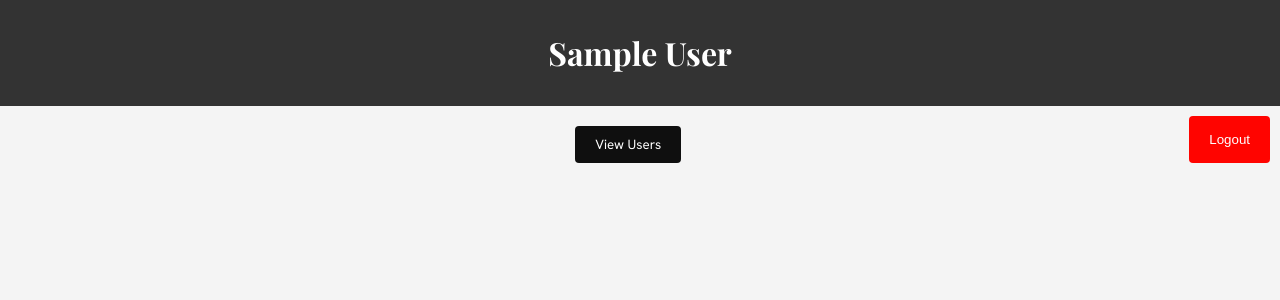
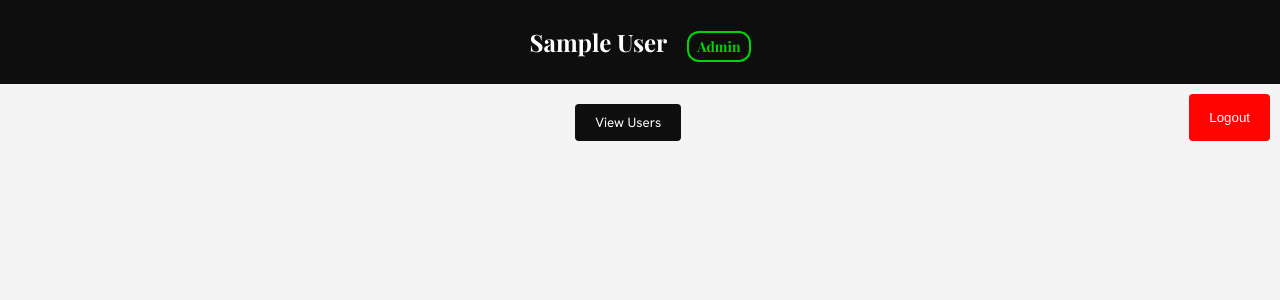
Before and after one commit to KathiraveluLab/Beehive, a Flask app: page /admin in a window 1280 px wide. Shown: the top 300 px of the page. Run offline with Flask 3, Linux system fonts and the light colour scheme; the visitor is signed in with stand-in values (Sample User, id 1); parts of the project's set-up code (start-up, migrations or seed data) failed here and were passed over; some web fonts are replaced.

Commit message:
Added a Admin badge and change the color
Signed-off-by: mdxabu <abdullahfakrudeen2020@gmail.com>

```diff
--- a/app.py
+++ b/app.py
@@ -29,11 +29,11 @@ from Database.userdatahandler import (
     save_image,
     update_image
 )
+from usersutils import valid_username
 
 sys.path.append(os.path.dirname(os.path.abspath(__file__)))
 
 from OAuth.config import ALLOWED_EMAILS, GOOGLE_CLIENT_ID
-import users.valid_username as valid_username
 
 
 app = Flask(__name__)
--- a/static/css/admin.css
+++ b/static/css/admin.css
@@ -11,11 +11,23 @@ body {
 
 
 .nav{
-    background-color: #333;
+    background-color: #0e0e0e;
     color: #fff;
     text-align: center;
     padding: 10px;
+    font-size: 12px;
 }
+
+.badge {
+    margin-left: 20px;
+    color: #00d507; /* Green for Admin text */
+    border: 2px solid #00d507; /* Green border */
+    font-size: 14px;
+    padding: 4px 8px;
+    border-radius: 12px;
+    text-align: center;
+}
+
 .button-container {
     font-family: "Hanken Grotesk", sans-serif;
     display: flex;
--- a/static/css/index.css
+++ b/static/css/index.css
@@ -9,7 +9,7 @@ html, body {
     justify-content: center;
     align-items: center;
     text-align: center;
-    background-color: #f9f8f4;
+    background: linear-gradient(to bottom, #8a8aff, #0000ff);
 }
 
 h1 {
@@ -23,7 +23,7 @@ p {
     font-family: "Hanken Grotesk", sans-serif;
     margin: 10px 0;
     padding: 0;
-    font-size: 1rem; /
+    font-size: large;
 }
 
 button {
--- a/templates/admin.html
+++ b/templates/admin.html
@@ -9,7 +9,7 @@
 </head>
 <body>
     <div class="nav">
-        <h1>{{ admin_name }}</h1>
+        <h1>{{ admin_name }}<span class="badge">Admin</span></h1>
     </div>
 
     <div class="button-container">
```
